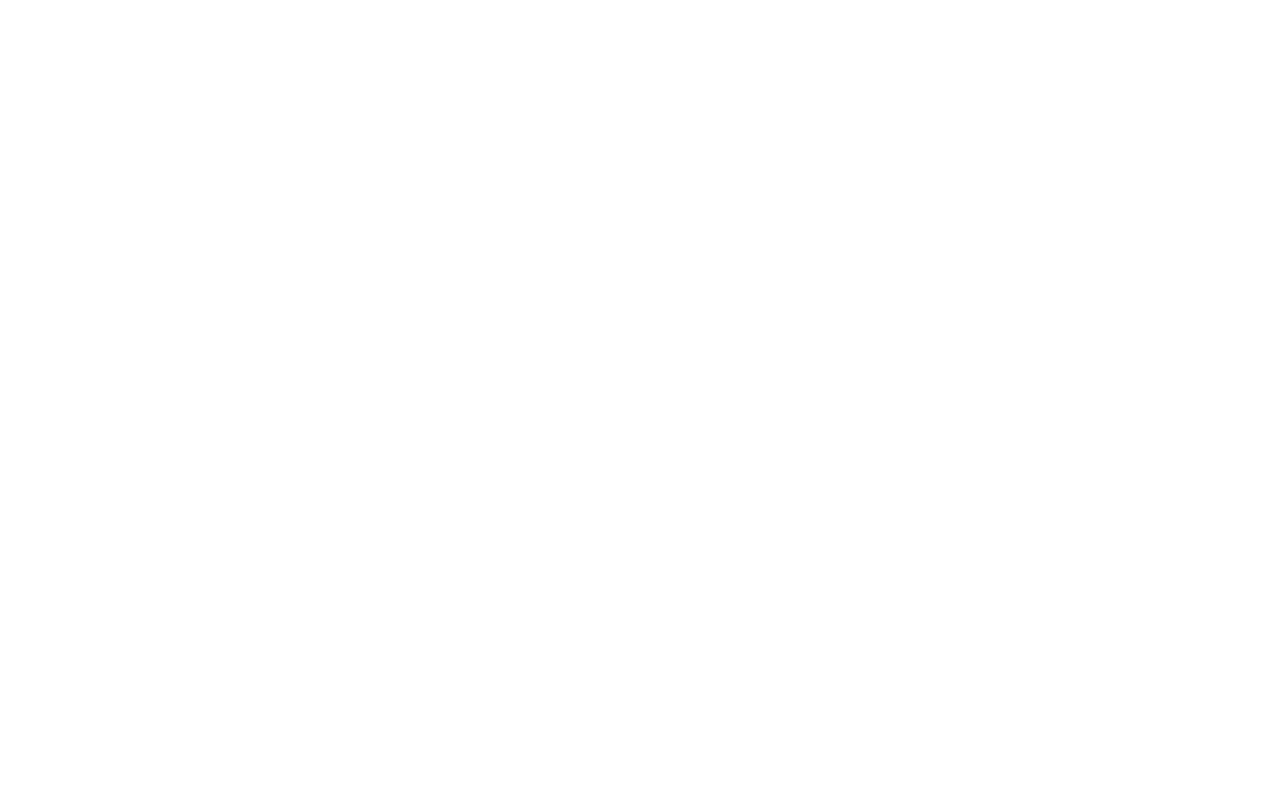
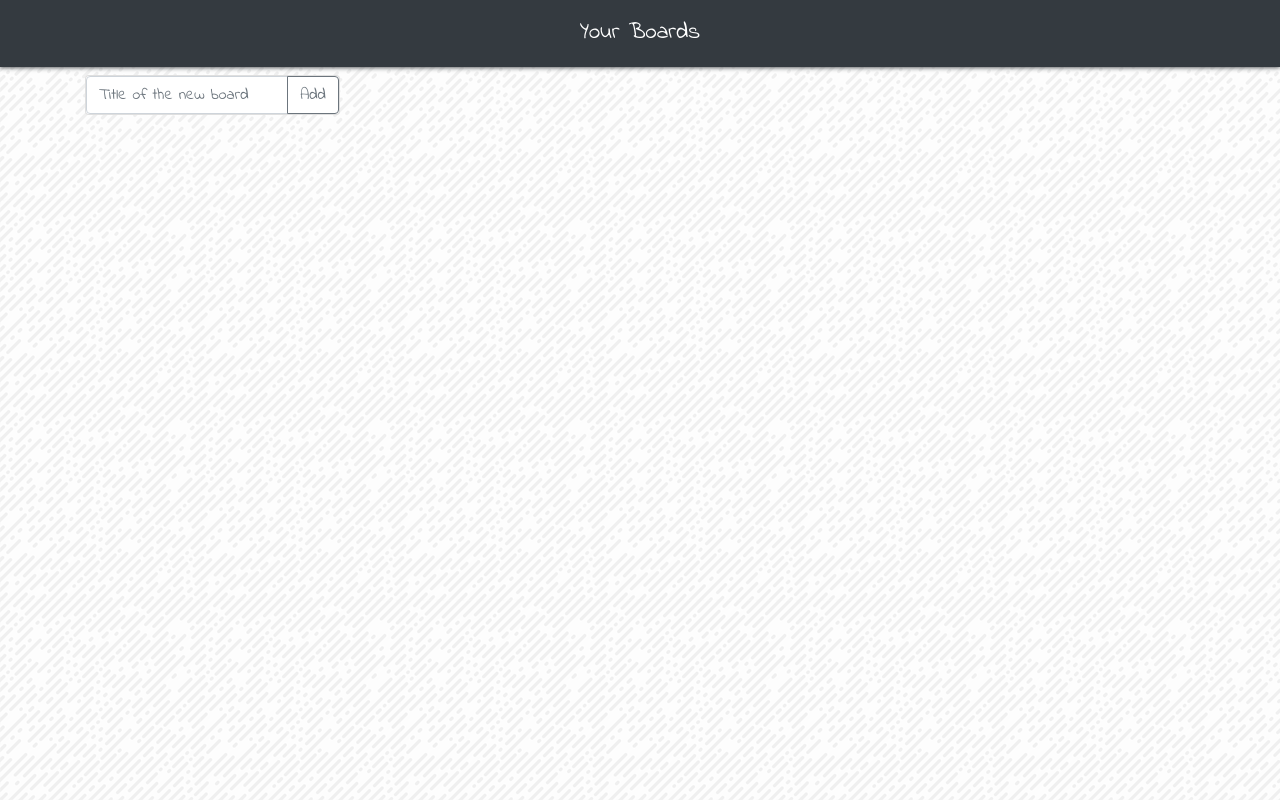
Before and after one commit to WilixLead/learn.todo, an Angular app in the folder client/Angular/: page / in a window 1280 px wide. Built offline with nearby package versions, Linux system fonts and the light colour scheme.

Commit message:
design main

```diff
--- a/client/Angular/src/app/app.component.css
+++ b/client/Angular/src/app/app.component.css
@@ -0,0 +1,20 @@
+.centerText {
+    font-family: 'Indie Flower', cursive;
+    font-size: 1.438em;
+}
+
+.btn.btn-outline-secondary {
+    font-family: 'Indie Flower', cursive;
+}
+
+.form-control {
+    font-family: 'Indie Flower', cursive;
+}
+
+.navbar.navbar-expand-lg.navbar-dark.bg-dark {
+    box-shadow: 0 0 5px;
+}
+
+div.col-3 {
+    top: 8px;
+}
--- a/client/Angular/src/app/app.component.html
+++ b/client/Angular/src/app/app.component.html
@@ -0,0 +1,31 @@
+<nav class="navbar navbar-expand-lg navbar-dark bg-dark">
+    <button class="navbar-toggler" type="button" data-toggle="collapse" data-target="#navbarNav" aria-controls="navbarNav" aria-expanded="false" aria-label="Toggle navigation">
+          <span class="navbar-toggler-icon"></span>
+        </button>
+    <div class="collapse navbar-collapse justify-content-center align-items-center" id="navbarNav">
+        <ul class="navbar-nav">
+            <li class="nav-item active">
+                <a class="nav-link centerText" href="#">Your Boards</a>
+            </li>
+        </ul>
+    </div>
+</nav>
+<div class="container">
+    <div class="row">
+        <board>
+
+        </board>
+        <!--Add Board input and button-->
+        <div class="col-3">
+            <div class="card">
+                <div class="input-group ">
+                    <input placeholder="Title of the new board" type="text" class="form-control">
+                    <div class="input-group-append">
+                        <button class="btn btn-outline-secondary" type="button">Add</button>
+                    </div>
+                </div>
+            </div>
+        </div>
+    </div>
+
+</div>
--- a/client/Angular/src/app/board/board.component.html
+++ b/client/Angular/src/app/board/board.component.html
@@ -0,0 +1,3 @@
+<div class="row">
+
+</div>
--- a/client/Angular/src/index.html
+++ b/client/Angular/src/index.html
@@ -1,5 +1,6 @@
 <!doctype html>
 <html lang="en">
+
 <head>
     <meta charset="utf-8">
     <title>Angular</title>
@@ -7,9 +8,12 @@
 
     <meta name="viewport" content="width=device-width, initial-scale=1">
     <link rel="icon" type="image/x-icon" href="favicon.ico">
+    <link href="https://fonts.googleapis.com/css?family=Indie+Flower" rel="stylesheet">
     <link rel="stylesheet" href="https://stackpath.bootstrapcdn.com/bootstrap/4.1.1/css/bootstrap.min.css" integrity="sha384-WskhaSGFgHYWDcbwN70/dfYBj47jz9qbsMId/iRN3ewGhXQFZCSftd1LZCfmhktB" crossorigin="anonymous">
 </head>
+
 <body>
     <app-root></app-root>
 </body>
+
 </html>
--- a/client/Angular/src/styles.css
+++ b/client/Angular/src/styles.css
@@ -1 +1,3 @@
-/* You can add global styles to this file, and also import other style files */
+body {
+    background: url('../images/funky-lines.png');
+}
```
Also changed, not shown: client/Angular/images/funky-lines.png (added). Lines whose indentation alone changed are shown as unchanged.
